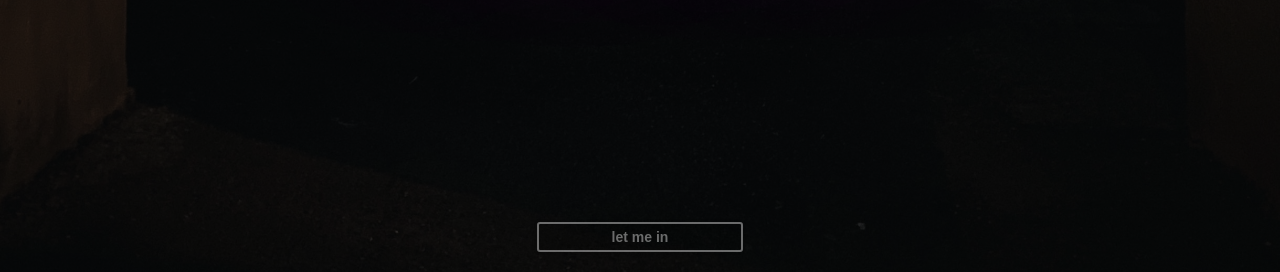
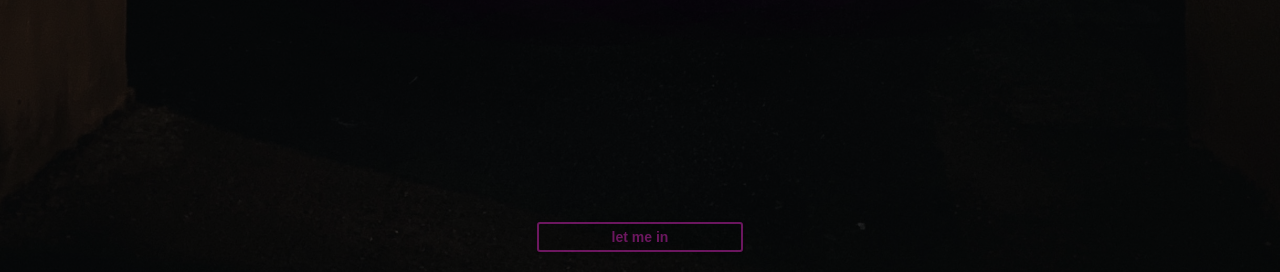
Before and after one commit to asianslut95/cuminbb, a plain HTML site: page index.html in a window 1280 px wide. Shown: the part 528-800 px from the top of the page. Drawn offline with Linux system fonts and the light colour scheme; a web font is replaced by a local one.

Commit message:
Update index.html

```diff
--- a/index.html
+++ b/index.html
@@ -1,5 +1,7 @@
 <html>
     <head>
+        <title>i'm cumin' bb</title>
+        <meta name="viewport" content="width=device-width, initial-scale=1.0, maximum-scale=1.5, user-scalable=no">
     </head>
 
     <style>
@@ -79,7 +81,7 @@
 
       #btn-twtr{
         clear:both;
-        color:#fff;
+        color:#ff2cdf;
         border:2px solid;
         border-radius:3px;
         text-align:center;
```
